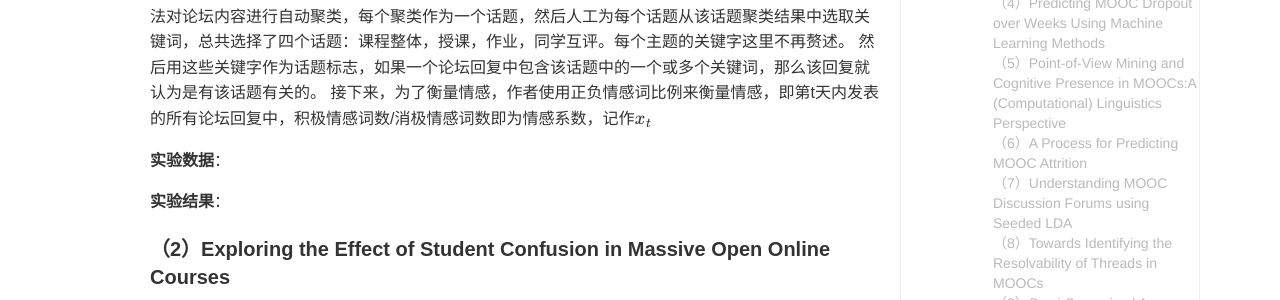
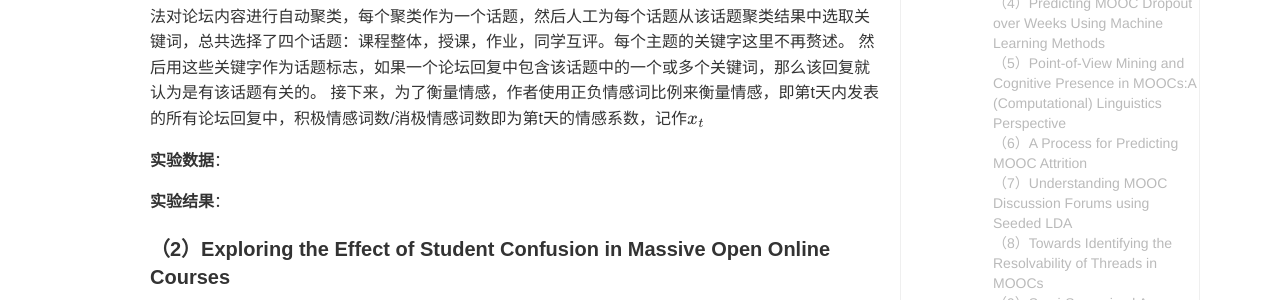
Before and after one commit to yuanmingchen/yuanmingchen.github.io, a Jekyll site: the page built from _posts/2019-04-19-online course nlp paper survey 2.md, in a window 1280 px wide and 900 px high, scrolled down 3072 px. Shown: the part 278-578 px from the top of the window. Built offline with Jekyll 4.4.1, drawn with Linux system fonts in a browser that asks for light colours; formulas are drawn with MathJax 3; comment, search, counter and statistics services are not loaded; some of the changed text lies outside the part shown.

Commit message:
Updates _posts/2019-04-19-online course nlp paper survey 2.md
Auto commit by GitBook Editor

```diff
--- a/_posts/2019-04-19-online course nlp paper survey 2.md
+++ b/_posts/2019-04-19-online course nlp paper survey 2.md
@@ -104,7 +104,7 @@ Proceedings of the 5th Workshop on Natural Language Processing Techniques for Ed
 **研究方法**：
 1、对于课程级别的情感分析，作者将论坛内容分为为不同话题，使用 Brown clustering的方法对论坛内容进行自动聚类，每个聚类作为一个话题，然后人工为每个话题从该话题聚类结果中选取关键词，总共选择了四个话题：课程整体，授课，作业，同学互评。每个主题的关键字这里不再赘述。
 然后用这些关键字作为话题标志，如果一个论坛回复中包含该话题中的一个或多个关键词，那么该回复就认为是有该话题有关的。
-接下来，为了衡量情感，作者使用正负情感词比例来衡量情感，即第t天内发表的所有论坛回复中，积极情感词数/消极情感词数即为情感系数，记作$x_t$
+接下来，为了衡量情感，作者使用正负情感词比例来衡量情感，即第t天内发表的所有论坛回复中，积极情感词数/消极情感词数即为第t天的情感系数，记作$x_t$
 
 **实验数据**：
 
```
